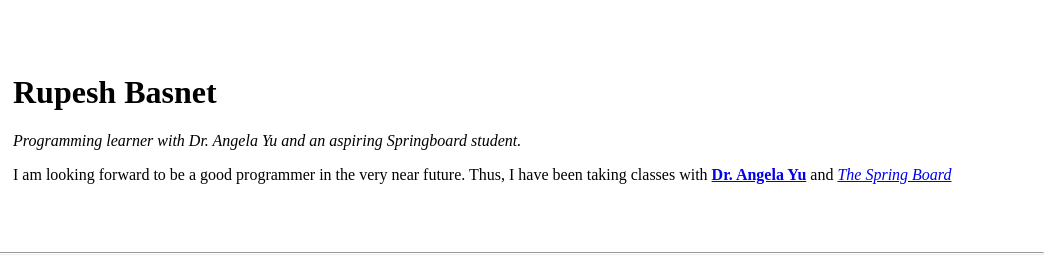
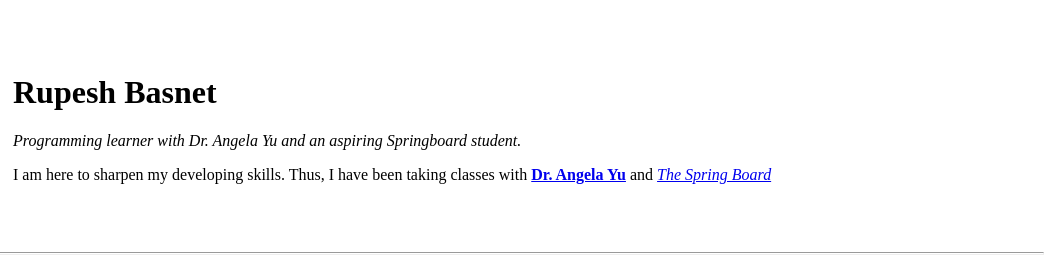
Before and after one commit to roopace55/CV, a plain HTML site: page index.html in a window 1280 px wide. Shown: the top 271 px of the page, 228-1280 px from the left. Drawn offline with Linux system fonts and the light colour scheme.

Commit message:
Update index.html

```diff
--- a/index.html
+++ b/index.html
@@ -13,8 +13,7 @@
       <td>
         <h1>Rupesh Basnet</h1>
         <p><em>Programming learner with Dr. Angela Yu and an aspiring Springboard student.</em></p>
-        <p>I am looking forward to be a good programmer in the very near future. Thus, I have been
-          taking classes with <strong><a href="https://twitter.com/yu_angela?lang=en">Dr. Angela Yu</a></strong> and <em><a href="https://www.springboard.com">The Spring Board</a></em></p>
+        <p> I am here to sharpen my developing skills. Thus, I have been taking classes with <strong><a href="https://twitter.com/yu_angela?lang=en">Dr. Angela Yu</a></strong> and <em><a href="https://www.springboard.com">The Spring Board</a></em></p>
       </td>
     </tr>
   </table>
```
